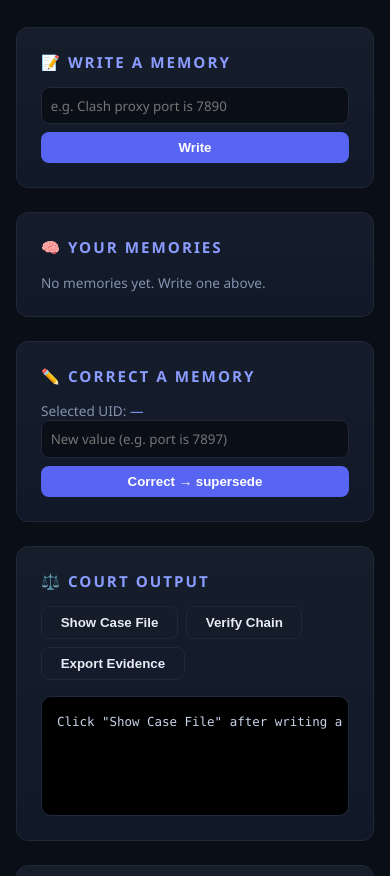
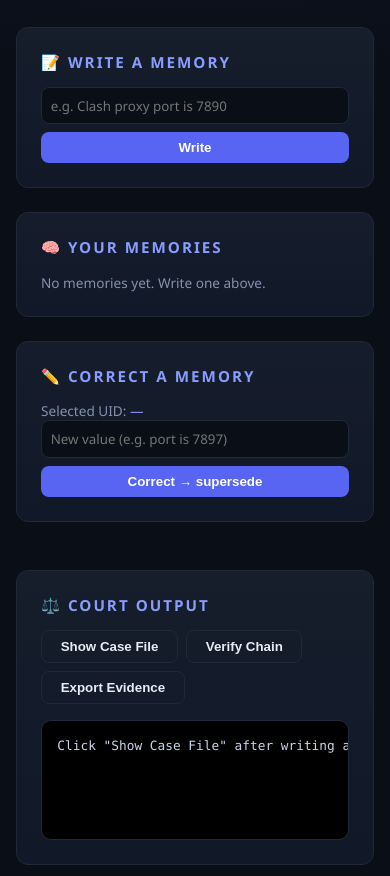
Before and after one commit to MemTether/MemTether, a plain HTML site: page court/index.html in a window 390 px wide. Shown: the part 195-1071 px from the top of the page. Drawn offline with nearby package versions, Linux system fonts and the light colour scheme.

Commit message:
feat: court v3 — desktop-first wide layout (1400px, two-column grid, sticky court output), mobile stacks

```diff
--- a/court/index.html
+++ b/court/index.html
@@ -7,7 +7,7 @@
 <style>
 :root{--bg:#0a0e17;--card:#111827;--border:#1f2937;--fg:#e8ecf4;--mu:#8492ad;--acc:#5865f2;--acc2:#8b9cff;--ok:#4ade80;--bad:#ff5d6c;--warn:#fbbf24;--gold:#f0b429}
 *{margin:0;padding:0;box-sizing:border-box}
-body{font-family:'Segoe UI','SF Mono',monospace;background:radial-gradient(1200px 600px at 50% -10%,#131c31 0%,var(--bg) 60%);color:var(--fg);padding:2em;max-width:920px;margin:0 auto;min-height:100vh}
+body{font-family:'Segoe UI','SF Mono',monospace;background:radial-gradient(1600px 700px at 50% -10%,#131c31 0%,var(--bg) 60%);color:var(--fg);padding:2.5em 3em;max-width:1460px;margin:0 auto;min-height:100vh}
 h1{font-size:1.7em;margin-bottom:.3em;letter-spacing:.5px}
 h1 .court{color:var(--acc2)}
 .lang-switch{position:fixed;top:1em;right:1em;z-index:9;display:flex;gap:0;border:1px solid var(--border);border-radius:8px;overflow:hidden;background:var(--card)}
@@ -47,6 +47,11 @@ a{color:var(--acc2)}
 #loading{text-align:center;padding:4em;color:var(--mu);font-size:.9em}
 .btn-row{display:flex;gap:8px;flex-wrap:wrap;margin-bottom:1em}
 .eu-note{margin-top:1.2em;padding:.8em 1em;border-left:3px solid var(--gold);background:rgba(240,180,41,.05);border-radius:0 8px 8px 0;font-size:.8em;color:var(--mu)}
+.grid{display:grid;grid-template-columns:minmax(380px,5fr) minmax(480px,7fr);gap:1.5em;align-items:start}
+.col{min-width:0}
+.col .sticky{position:sticky;top:1em}
+#court-output{min-height:340px;max-height:70vh;overflow-y:auto;font-size:.8em}
+@media(max-width:1023px){.grid{grid-template-columns:1fr}#court-output{min-height:120px;max-height:none}body{padding:1.2em}}
 .eu-note b{color:var(--gold)}
 @media(max-width:640px){body{padding:1em}.lang-switch{top:.5em;right:.5em}.row{flex-direction:column}.row button{width:100%}}
 </style>
@@ -61,6 +66,8 @@ a{color:var(--acc2)}
 <h1>⚖️ MemTether <span class="court">Memory Court</span></h1>
 <p class="sub" data-i18n="sub"></p>
 
+<div class="grid">
+<div class="col">
 <div class="card">
 <h2 data-i18n="h_write">📝 Write a Memory</h2>
 <div class="row">
@@ -83,7 +90,9 @@ a{color:var(--acc2)}
 </div>
 </div>
 
-<div class="card">
+</div>
+<div class="col">
+<div class="card sticky">
 <h2 data-i18n="h_court">⚖️ Court Output</h2>
 <div class="btn-row">
 <button onclick="doCourt()" class="secondary" data-i18n="btn_case">Show Case File</button>
@@ -98,6 +107,7 @@ a{color:var(--acc2)}
 <h2 data-i18n="h_how">🔗 How this works</h2>
 <p class="muted" data-i18n="how_body"></p>
 <div class="eu-note" data-i18n="eu_note"></div>
+</div>
 </div>
 </div>
 
```
Also changed, not shown: docs/court/index.html (+12 -2 lines).
